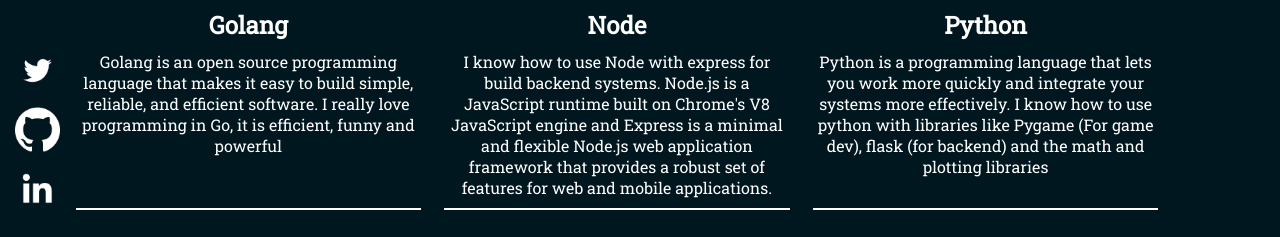
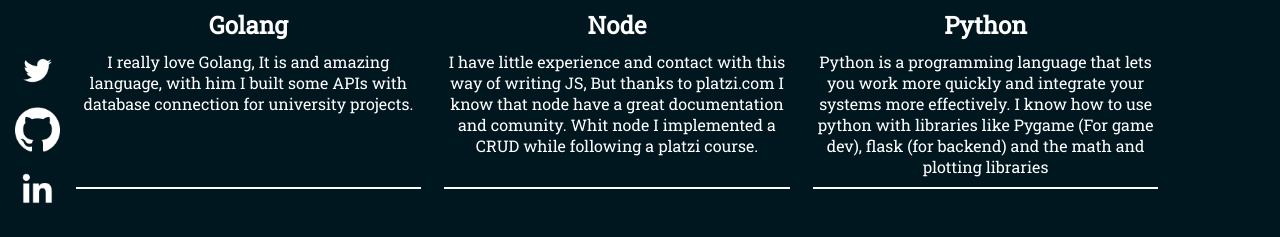
Before and after one commit to PaoloTorregroza/portfolio-test, a React (Create React App) app: page /portfolio/skills in a window 1280 px wide. Shown: the part 272-509 px from the top of the page. Built offline with nearby package versions, Linux system fonts and the light colour scheme; grey boxes are pictures that could not be loaded; a web font is replaced by a local one.

Commit message:
Change skills

```diff
--- a/src/components/skills/Skills.jsx
+++ b/src/components/skills/Skills.jsx
@@ -19,16 +19,13 @@
     render() {
         return (
             <div className="skillsContainer">
-                <Skill image={Golang} title="Golang" text="Golang is an open source
-                programming language that makes it easy to build simple, reliable,
-                and efficient software. I really love programming in Go,
-                it is efficient, funny and powerful "/>
-                <Skill image={Node} title="Node" text="I know how to use Node with
-                express for build backend systems. Node.js is a JavaScript
-                runtime built on Chrome's V8 JavaScript engine and Express is
-                a minimal and flexible Node.js web application framework that
-                provides a robust set of features for web and mobile
-                applications. "/>
+                <Skill image={Golang} title="Golang" text="I really love Golang,
+                It is and amazing language, with him I built some APIs with database
+                connection for university projects."/>
+                <Skill image={Node} title="Node" text="I have little experience and
+                contact with this way of writing JS, But thanks to platzi.com
+                I know that node have a great documentation and comunity. Whit
+                node I implemented a CRUD while following a platzi course."/>
                 <Skill image={Python} title="Python" text="Python is a programming
                 language that lets you work more quickly and integrate your
                 systems more effectively. I know how to use python with libraries
```
